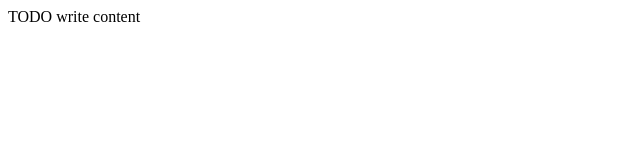
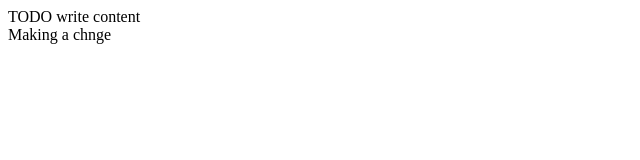
Before and after one commit to gurwindersaa/Week02Lab, a plain HTML site: page web/index.html in a window 1280 px wide. Shown: the whole page, without its empty margins (0-640 px from the left). Drawn offline with Linux system fonts and the light colour scheme.

Commit message:
Public repository created

```diff
--- a/web/index.html
+++ b/web/index.html
@@ -12,5 +12,7 @@ and open the template in the editor.
     </head>
     <body>
         <div>TODO write content</div>
+        <div> Making a chnge
+        </div>
     </body>
 </html>
```
